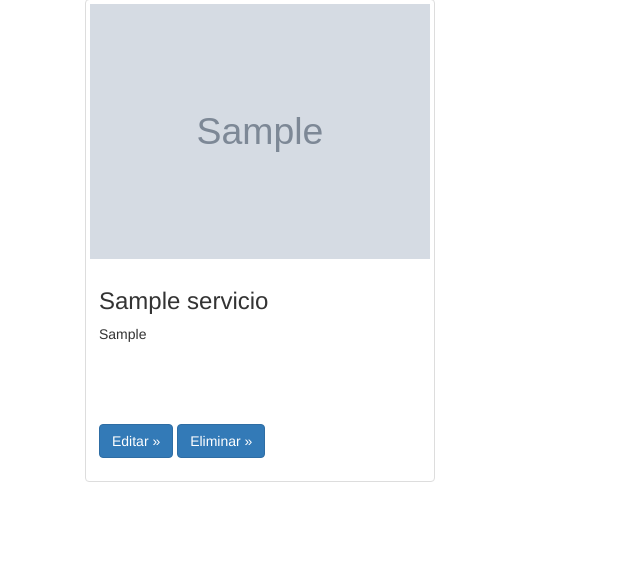
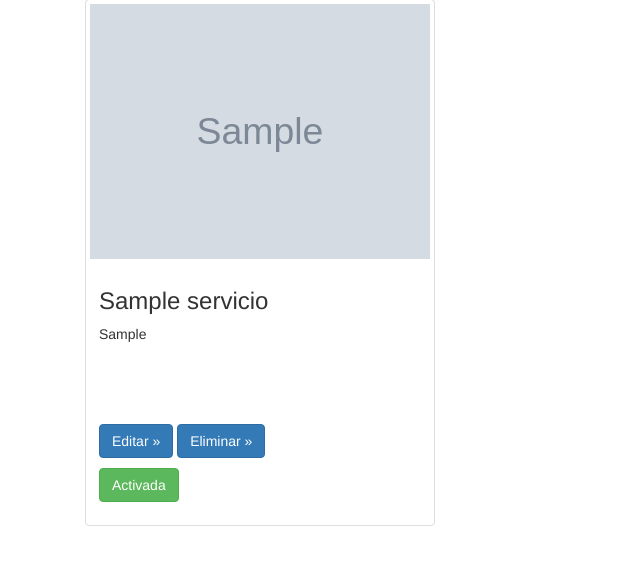
Before and after one commit to david97ly/glass1.2, a Django app: template glass/templates/confservicios.html in a window 1280 px wide. Shown: the part 129-694 px from the top of the page, without its empty margins (0-640 px from the left). Run offline with Django 3.2, Linux system fonts and the light colour scheme; tables that the repository leaves empty hold one stand-in row (values such as "Sample post"); the template is opened without the code that fills it: values that come from a table or form of the project are taken from there, most other values are stand-ins (such as "Sample title", 1, 10 or a date in 2020); grey boxes marked "Sample" are stand-in pictures; parts of the project's set-up code (start-up, migrations or seed data) failed here and were passed over; some libraries are stand-ins or nearby versions.

Commit message:
veamos que tal

```diff
--- a/glass/templates/confservicios.html
+++ b/glass/templates/confservicios.html
@@ -103,7 +103,12 @@
              <p><a href="{% url "editarservicio" s.id %}" class="btn btn-primary" role="button">Editar &raquo;</a>
 
              <a href="{% url "eliminarserivicio" s.id %}" class="btn btn-primary" role="button">Eliminar &raquo;</a></p>
+                {% if s.valida %}
+                <a id="btvalido"  class="btn btn-success" role="button">Activada</a></p>
 
+               {% else %}
+                <a id="btvalido"  class="btn btn-danger" role="button">Desactivada</a></p>
+               {% endif %}
            </div>
          </div>
        </div>
```
